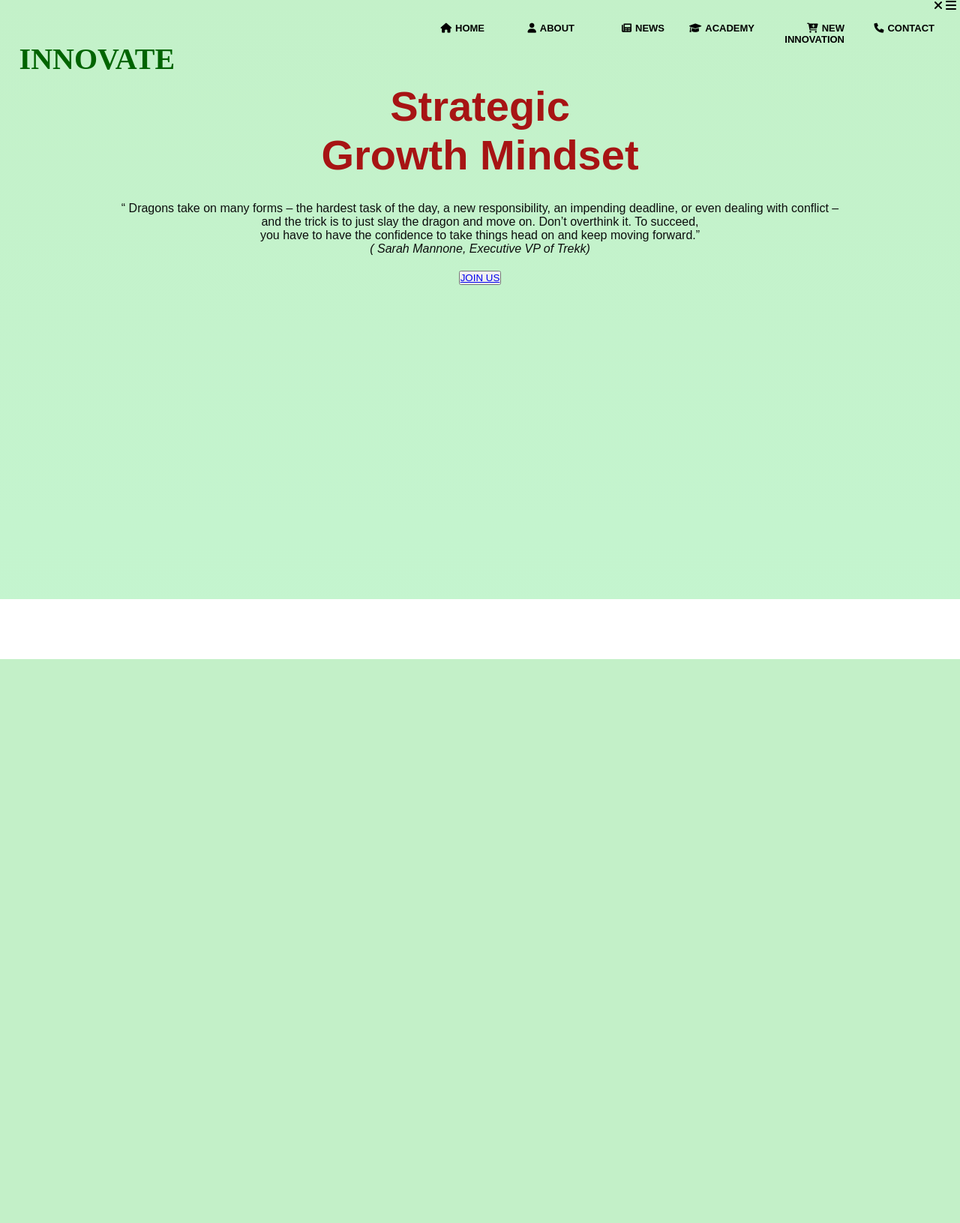
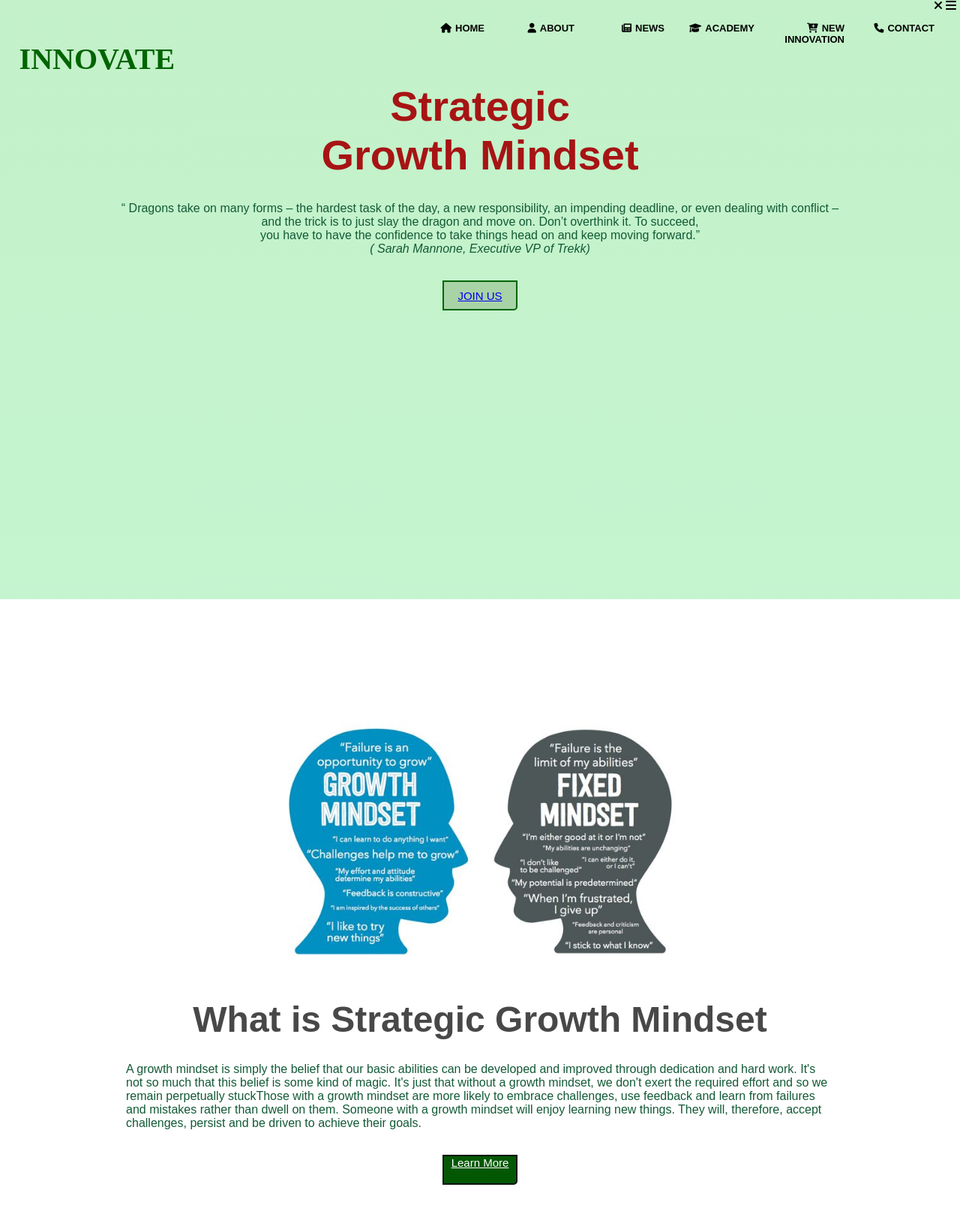
Before and after one commit to dula2000/Main-Project, a PHP site: page /Strategicgrowth.html in a window 1280 px wide. Shown: the part 81-1712 px from the top of the page at 75% size. Before the commit the page ends 960 px from the top, so only its background shows below. Run offline with PHP 8.4, Linux system fonts and the light colour scheme.

Commit message:
Starting Strategic GrowthMindset

```diff
--- a/DDS.css
+++ b/DDS.css
@@ -185,11 +185,17 @@ header{
     margin-bottom: 30px;
 
 }
-.ctn{
-    padding: 8px 15px;
-    background: #2bab0d;
-    border-radius: 30px;
-    margin-top: 20px auto;
+.cn{
+    width: 100px;
+    height: 40px;
+    background: rgb(167, 211, 167);
+    border: 2px solid rgb(0,100,0);
+    margin-top: 13px;
+    color: white;
+    font-size: 15px;
+    border-bottom-right-radius: 5px;
+    border-bottom-right-radius: 5px;
+    outline: none;
 
 }
 
@@ -274,14 +280,14 @@ section{
     margin-top: 50px;
 }
 
-h2{
+h2{                      /*This code relevant to the Strategic Mindset*/
     font-size: 6vmin;
     color: #484848;
     margin: 30px auto;  /*Change the gap between pic and para */
 
 }
 
-p{
+p{    /*This code relevant to the Strategic Mindset*/
     color: rgb(12, 14, 13);
     padding: 0px 40px;
     margin-bottom: 20px;  /*Change the Button gap*/
@@ -357,3 +363,70 @@ p{
 
 
 /*Strategic Growth Mindset*/
+
+
+
+
+
+.row-1{
+    display: inline-block;  /*paragraph position type*/
+
+    align-items: center;
+    width: 100%;
+    justify-content: space-between;
+
+
+}
+.row-1 .col-1{
+    display: flex;
+    margin-top: 50px;  /*Changing the paragraph top possition*/
+    flex-direction: column;
+    align-items: center;
+}
+.row-1 .col-1 .pic11-1{
+    margin-top: 20px;
+    width: 55%;
+    height: 37%;
+}                   /*changing the image size*/
+.row-1 .col-1 .pic22-1{
+    margin-top: 40px;
+    width: 50%;
+    height: 30%;
+}
+.row-1 .col-1 .pic33-1{
+    margin-top: 40px;
+    width: 60%;
+    height: 10%;
+}
+.what .row-1{
+    margin-top: 50px;
+}
+
+h2{
+    font-size: 6vmin;
+    color: #484848;
+    margin: 30px auto;  /*Change the gap between pic and para */
+
+}
+
+p{
+    color: rgb(18, 90, 54);
+    padding: 0px 40px;
+    margin-bottom: 20px;  /*Change the Button gap*/
+    align-items: center;
+}
+
+.row-1 .col-1 .cn{
+
+    width: 100px;
+    height: 40px;
+    background: rgb(4, 88, 4);
+    border: 2px solid rgb(4, 19, 4);
+    margin-top: 13px;
+    color: white;
+    font-size: 15px;
+    border-bottom-right-radius: 5px;
+    border-bottom-right-radius: 5px;
+    outline: none;
+    text-align: center;
+}
--- a/Strategicgrowth.html
+++ b/Strategicgrowth.html
@@ -49,8 +49,37 @@
                 <br> you have to have the confidence to take things head on and keep moving forward.</q><br>
                    <em>( Sarah Mannone, Executive VP of Trekk)</em>
            </p>
-           <button class="cn"><a href="Innovationcreativity.html">JOIN US</a></button>
+           <button class="cn"><a href="Strategicgrowth.html">JOIN US</a></button>
        </div>
+</section>
+
+ <!--What is Strategic Growth Mindset-->
+ <section class="What">
+    <div class="title">
+
+
+    </div>
+          <div class="row-1">
+              <div class="col-1">
+                  <img class="pic11-1" src="pic/strat1.jpg" alt="">
+                  <h2>What is Strategic Growth Mindset</h2>
+                  <p>A growth mindset is simply the belief that our basic abilities can be developed and improved through dedication and hard work.
+                      It's not so much that this belief is some kind of magic. It's just that without a growth mindset, we don't exert the required effort and so we remain perpetually stuckThose with a growth mindset are more likely to embrace challenges, use feedback and learn from failures and mistakes rather than dwell on them. Someone with a growth mindset will enjoy learning new things.
+                    They will, therefore, accept challenges, persist and be driven to achieve their goals.</p>
+                  <a href="#" class="cn">Learn More</a>
+              </div>
+              <div class="col-1">
+                  <img class="pic22-1" src="pic/strat2" alt="">
+                  <h2>What to expect from  Strategic Growth Mindset</h2>
+                  <p>The training helps in thinking differently on a situation than usual perspective approach. It is the key to resolve professional obstacles.
+                      It also helps in being productive and staying motivated.
+                      The creative thinking skills assist in approaching the given circumstances methodically and adopt a renewed thinking in process, product, and problem solving.
+                      By default, innovation teams have a growth mindset. To innovate, they must be willing to take risks, experiment, learn, improve, and solve problems.
+                       They need to see failure and critical feedback not as affronts, but opportunities to grow and pivot. Leaders, on the other hand, can't always operate that way.
+                     </p>
+                  <a href="#" class="cn">Learn More</a>
+              </div>
+          </div>
 </section>
 
 </body>
```
Also changed, not shown: pic/strat1.jpg (added), 1 other file.
